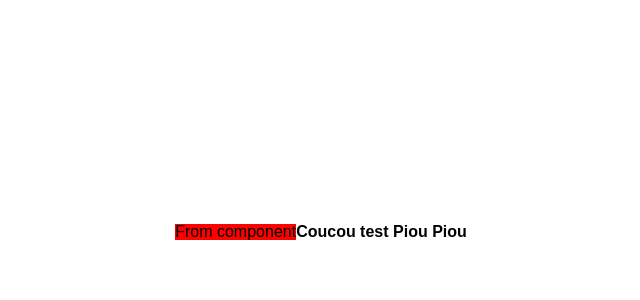
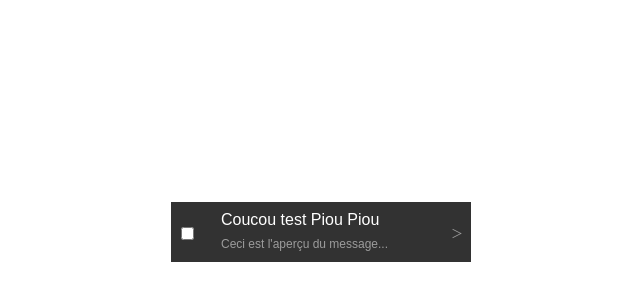
Before and after one commit to Pierrelgx/toDoList, a React (Create React App) app: page / in a window 1280 px wide. Shown: the part 168-468 px from the top of the page, without its empty margins (319-959 px from the left). Built offline with nearby package versions, Linux system fonts and the light colour scheme.

Commit message:
add component v1

```diff
--- a/src/App.tsx
+++ b/src/App.tsx
@@ -14,6 +14,7 @@ function App() {
     <AppWrapper>
       <Todo />
     </AppWrapper>
+
   );
 }
 
--- a/src/components/Todo/Todo.styles.tsx
+++ b/src/components/Todo/Todo.styles.tsx
@@ -1,11 +1,42 @@
 import styled from "styled-components";
+
+export const Background = styled.div`
+  background-color: #323232;
+  width: 300px;
+  height: 60px;
+  padding-left: 10px;
+`;
 
 export const TodoWrapper = styled.div`
   display: flex;
-  background-color: red;
+  margin-top: 25px;
 `;
 
 export const TodoTitle = styled.h1`
-  margin: 0;
-  color: black;
+  color: #ffffff;
+  display: flex;
+  text-align: center;
+  align-items: center;
+  margin-left: 40px;
+  margin-top: -28px;
+  font-weight: normal;
 `;
+
+export const TodoText = styled.h2`
+  color: #9c9c9c;
+  font-size: 12px;
+  margin-left: 40px;
+  margin-top: 10px;
+  font-weight: normal;
+
+`;
+
+export const ArrowRight = styled.div`
+  display: flex;
+  position: absolute;
+  color: #9c9c9c;
+  font-size: 12px;
+  margin-left: 270px;
+  margin-top: -22px;
+
+`;
--- a/src/components/Todo/Todo.tsx
+++ b/src/components/Todo/Todo.tsx
@@ -1,10 +1,14 @@
-import { TodoTitle, TodoWrapper } from "./Todo.styles";
+import { TodoTitle, TodoWrapper, TodoText, ArrowRight, Background } from "./Todo.styles";
 
 export const Todo = (): JSX.Element => {
   return (
     <>
-    <TodoWrapper>From component</TodoWrapper>
+    <Background>
+    <TodoWrapper><input type="checkbox" id="scales" name="scales"></input></TodoWrapper>
     <TodoTitle>Coucou test Piou Piou</TodoTitle>
+    <TodoText>Ceci est l'aperçu du message...</TodoText>
+    <ArrowRight>＞</ArrowRight>
+    </Background>
     </>
   )
 };
--- a/src/styles/global.tsx
+++ b/src/styles/global.tsx
@@ -39,6 +39,5 @@ export const GlobalStyle = createGlobalStyle`
     cursor:pointer;
   }
 
-  html,
-  body,
+
 `;
```
Also changed, not shown: index.html (added, +17 -0 lines), test.css (added, +12 -0 lines).
